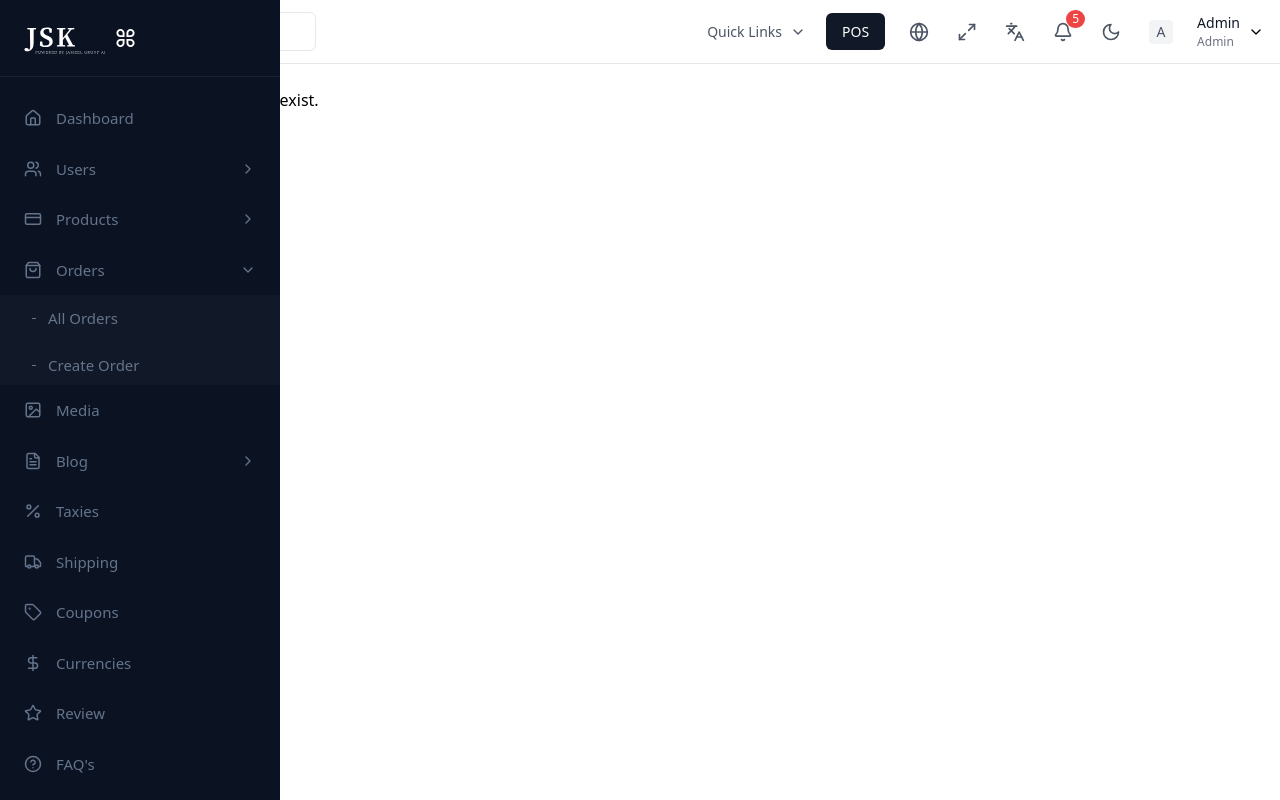
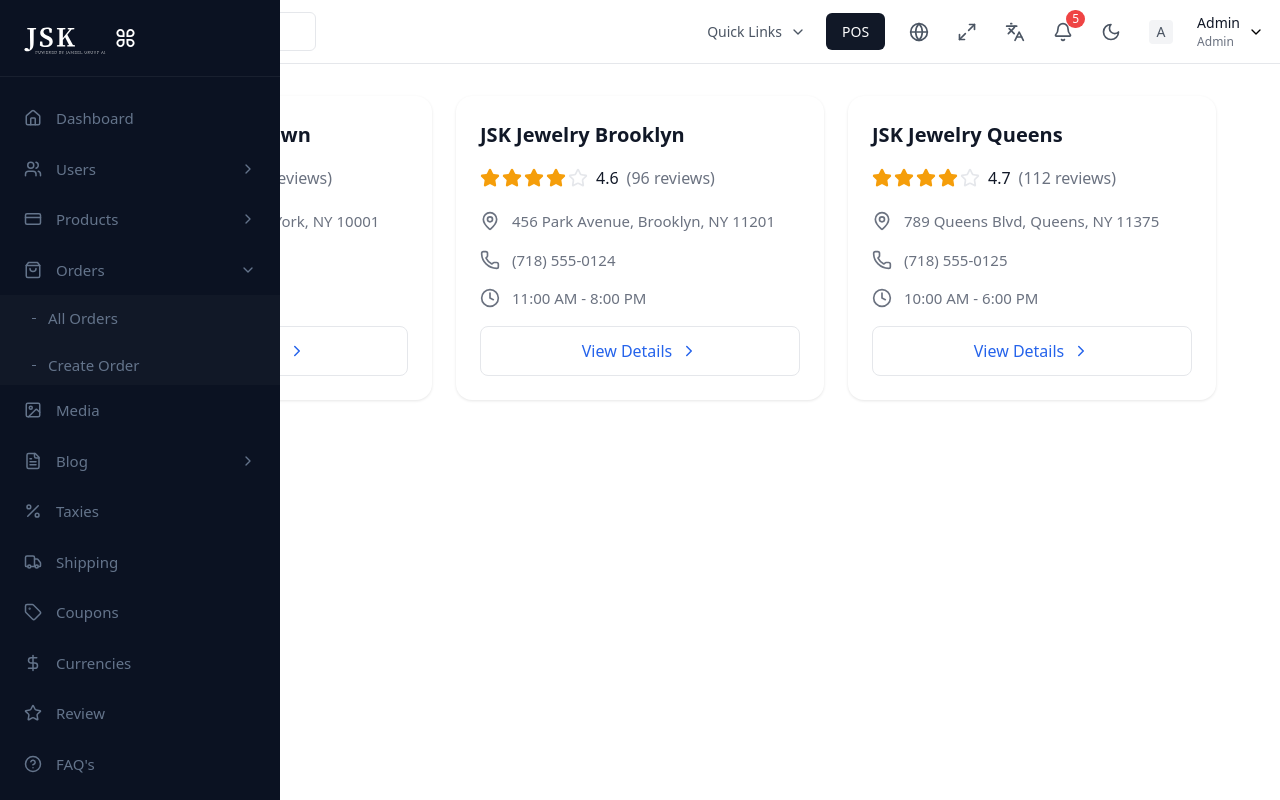
Before and after one commit to gityash2024/Jameel-admin, a React (Vite) app: page /view-details in a window 1280 px wide. Built offline with nearby package versions, Linux system fonts and the light colour scheme.

Commit message:
implement a view detail page

```diff
--- a/src/App.jsx
+++ b/src/App.jsx
@@ -37,6 +37,7 @@
 import SaleOver from './pages/SaleOver';
 import BookInStoreAppointment from './pages/BookInStoreAppointment';
 import FindNearbyStore from './pages/FindNearbyStore';
+import ViewDetails from './pages/ViewDetails';
 
 function App() {
   return (
@@ -77,6 +78,7 @@
           <Route path="sales/over" element={<SaleOver />} />
           <Route path="book-in-store-appointment" element={<BookInStoreAppointment />} />
           <Route path="find-nearby-store" element={<FindNearbyStore />} />
+          <Route path="view-details" element={<ViewDetails />} />
           <Route path="*" element={<NotFound />} />
         </Route>
       </Routes>
--- a/src/pages/FindNearbyStore.jsx
+++ b/src/pages/FindNearbyStore.jsx
@@ -194,207 +194,6 @@
   background: #F3F4F6;
   border-radius: 12px;
   overflow: hidden;
-`;
-
-
-// const Container = styled.div`
-//   max-width: 1200px;
-//   margin: 0 auto;
-//   padding: 32px 24px;
-// `;
-
-// const Header = styled.div`
-//   margin-bottom: 32px;
-//   text-align: center;
-
-//   h1 {
-//     font-size: 32px;
-//     color: #111827;
-//     margin-bottom: 12px;
-//     font-weight: 600;
-//   }
-
-//   p {
-//     color: #6B7280;
-//     font-size: 16px;
-//   }
-// `;
-
-// const SearchSection = styled.div`
-//   max-width: 600px;
-//   margin: 0 auto 40px;
-// `;
-
-// const SearchBar = styled.div`
-//   display: flex;
-//   gap: 12px;
-//   margin-bottom: 20px;
-
-//   input {
-//     flex: 1;
-//     padding: 14px 16px;
-//     border: 1px solid #E5E7EB;
-//     border-radius: 8px;
-//     font-size: 15px;
-
-//     &:focus {
-//       outline: none;
-//       border-color: #2563EB;
-//     }
-//   }
-// `;
-
-// const SearchButton = styled.button`
-//   padding: 14px 24px;
-//   background: #2563EB;
-//   color: white;
-//   border: none;
-//   border-radius: 8px;
-//   font-weight: 500;
-//   cursor: pointer;
-//   display: flex;
-//   align-items: center;
-//   gap: 8px;
-
-//   &:hover {
-//     background: #1D4ED8;
-//   }
-// `;
-
-// const FiltersSection = styled.div`
-//   display: flex;
-//   gap: 12px;
-//   margin-bottom: 32px;
-//   flex-wrap: wrap;
-// `;
-
-// const FilterButton = styled.button`
-//   padding: 8px 16px;
-//   background: ${props => props.active ? '#EFF6FF' : 'white'};
-//   border: 1px solid ${props => props.active ? '#2563EB' : '#E5E7EB'};
-//   color: ${props => props.active ? '#2563EB' : '#374151'};
-//   border-radius: 20px;
-//   font-size: 14px;
-//   cursor: pointer;
-//   transition: all 0.2s;
-
-//   &:hover {
-//     border-color: #2563EB;
-//   }
-// `;
-
-// const Content = styled.div`
-//   display: grid;
-//   grid-template-columns: 1fr 1fr;
-//   gap: 24px;
-
-//   @media (max-width: 768px) {
-//     grid-template-columns: 1fr;
-//   }
-// `;
-
-// const MapSection = styled.div`
-//   background: #F3F4F6;
-//   border-radius: 12px;
-//   height: 600px;
-//   position: sticky;
-//   top: 24px;
-
-//   @media (max-width: 768px) {
-//     display: none;
-//   }
-// `;
-
-const StoreList = styled.div`
-  display: flex;
-  flex-direction: column;
-  gap: 16px;
-`;
-
-// const StoreCard = styled.div`
-//   background: white;
-//   border-radius: 12px;
-//   padding: 20px;
-//   box-shadow: 0 1px 3px rgba(0,0,0,0.1);
-//   cursor: pointer;
-//   transition: all 0.2s;
-//   margin-bottom: 12px;
-
-//   &:hover {
-//     box-shadow: 0 4px 6px rgba(0,0,0,0.1);
-//     transform: translateY(-2px);
-//   }
-// `;
-
-// const StoreName = styled.h3`
-//   font-size: 18px;
-//   color: #111827;
-//   margin-bottom: 12px;
-//   font-weight: 600;
-// `;
-
-// const StoreInfo = styled.div`
-//   display: flex;
-//   align-items: center;
-//   gap: 8px;
-//   color: #6B7280;
-//   font-size: 14px;
-//   margin-bottom: 8px;
-
-//   svg {
-//     flex-shrink: 0;
-//     width: 16px;
-//     height: 16px;
-//   }
-// `;
-
-// const StoreRating = styled.div`
-//   display: flex;
-//   align-items: center;
-//   gap: 4px;
-//   margin-bottom: 16px;
-
-//   .stars {
-//     color: #F59E0B;
-//     display: flex;
-//     gap: 2px;
-//   }
-
-//   .rating {
-//     color: #111827;
-//     font-weight: 500;
-//   }
-
-//   .reviews {
-//     color: #6B7280;
-//   }
-// `;
-
-// const ViewDetailsButton = styled.button`
-//   width: 100%;
-//   padding: 12px;
-//   background: white;
-//   border: 1px solid #E5E7EB;
-//   border-radius: 8px;
-//   color: #2563EB;
-//   font-weight: 500;
-//   display: flex;
-//   align-items: center;
-//   justify-content: center;
-//   gap: 8px;
-//   cursor: pointer;
-//   transition: all 0.2s;
-
-//   &:hover {
-//     background: #F9FAFB;
-//   }
-// `;
-const MapContainer = styled.div`
-  width: 100%;
-  height: 100%;
-  border-radius: 12px;
-  overflow: hidden;
-  position: relative;
 `;
 
 const MapFallback = styled.div`
--- /dev/null
+++ b/src/pages/ViewDetails.jsx
@@ -0,0 +1,177 @@
+import React from 'react';
+import styled from 'styled-components';
+import { MapPin, Phone, Clock, ChevronRight, Star } from 'lucide-react';
+
+const Container = styled.div`
+  max-width: 1200px;
+  margin: 0 auto;
+  padding: 32px 24px;
+  display: grid;
+  grid-template-columns: repeat(3, 1fr);
+  gap: 24px;
+
+  @media (max-width: 1024px) {
+    grid-template-columns: repeat(2, 1fr);
+  }
+
+  @media (max-width: 640px) {
+    grid-template-columns: 1fr;
+  }
+`;
+
+const StoreCard = styled.div`
+  background: white;
+  border-radius: 16px;
+  padding: 24px;
+  box-shadow: 0 1px 3px rgba(0, 0, 0, 0.1);
+`;
+
+const StoreName = styled.h2`
+  font-size: 20px;
+  font-weight: 600;
+  color: #111827;
+  margin-bottom: 16px;
+`;
+
+const RatingSection = styled.div`
+  display: flex;
+  align-items: center;
+  gap: 8px;
+  margin-bottom: 20px;
+
+  .stars {
+    display: flex;
+    gap: 2px;
+  }
+
+  .rating {
+    font-weight: 500;
+    color: #111827;
+  }
+
+  .reviews {
+    color: #6B7280;
+  }
+`;
+
+const InfoItem = styled.div`
+  display: flex;
+  align-items: center;
+  gap: 12px;
+  color: #6B7280;
+  font-size: 15px;
+  margin-bottom: 16px;
+
+  svg {
+    color: #6B7280;
+    flex-shrink: 0;
+  }
+`;
+
+const ViewDetailsButton = styled.button`
+  width: 100%;
+  padding: 12px;
+  margin-top: 8px;
+  background: white;
+  border: 1px solid #E5E7EB;
+  border-radius: 8px;
+  color: #2563EB;
+  font-weight: 500;
+  cursor: pointer;
+  display: flex;
+  align-items: center;
+  justify-content: center;
+  gap: 8px;
+  transition: all 0.2s;
+
+  &:hover {
+    background: #F9FAFB;
+  }
+`;
+
+const StarIcon = styled(Star)`
+  color: ${props => props.filled ? '#F59E0B' : '#E5E7EB'};
+  fill: ${props => props.filled ? '#F59E0B' : 'none'};
+`;
+
+const ViewDetails = () => {
+  const stores = [
+    {
+      id: 1,
+      name: "JSK Jewelry Downtown",
+      rating: 4.8,
+      reviews: 128,
+      address: "123 Main Street, New York, NY 10001",
+      phone: "(212) 555-0123",
+      hours: "10:00 AM - 7:00 PM"
+    },
+    {
+      id: 2,
+      name: "JSK Jewelry Brooklyn",
+      rating: 4.6,
+      reviews: 96,
+      address: "456 Park Avenue, Brooklyn, NY 11201",
+      phone: "(718) 555-0124",
+      hours: "11:00 AM - 8:00 PM"
+    },
+    {
+      id: 3,
+      name: "JSK Jewelry Queens",
+      rating: 4.7,
+      reviews: 112,
+      address: "789 Queens Blvd, Queens, NY 11375",
+      phone: "(718) 555-0125",
+      hours: "10:00 AM - 6:00 PM"
+    }
+  ];
+
+  const renderStars = (rating) => {
+    return [...Array(5)].map((_, index) => (
+      <StarIcon
+        key={index}
+        size={20}
+        filled={index < Math.floor(rating)}
+      />
+    ));
+  };
+
+  return (
+    <Container>
+      {stores.map(store => (
+        <StoreCard key={store.id}>
+          <StoreName>{store.name}</StoreName>
+
+          <RatingSection>
+            <div className="stars">
+              {renderStars(store.rating)}
+            </div>
+            <span className="rating">{store.rating}</span>
+            <span className="reviews">({store.reviews} reviews)</span>
+          </RatingSection>
+
+          <InfoItem>
+            <MapPin size={20} />
+            {store.address}
+          </InfoItem>
+
+          <InfoItem>
+            <Phone size={20} />
+            {store.phone}
+          </InfoItem>
+
+          <InfoItem>
+            <Clock size={20} />
+            {store.hours}
+          </InfoItem>
+
+          <ViewDetailsButton>
+            View Details
+            <ChevronRight size={18} />
+          </ViewDetailsButton>
+        </StoreCard>
+      ))}
+    </Container>
+  );
+};
+
+export default ViewDetails;
```
